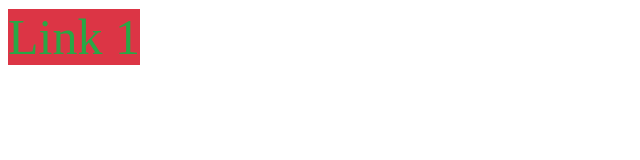
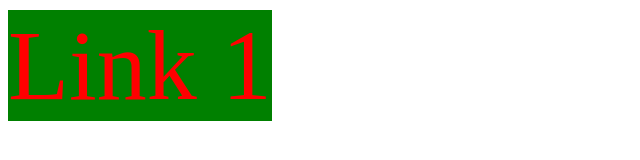
Before and after one commit to Volodymyr-Bratushchak/guppy, a plain HTML site: page index.html in a window 1280 px wide. Shown: the whole page, without its empty margins (0-640 px from the left). Drawn offline with Linux system fonts and the light colour scheme.

Commit message:
Nested mixins are used via @content feature.

```diff
--- a/theme/sass/import/_mixins.scss
+++ b/theme/sass/import/_mixins.scss
@@ -1,8 +1,6 @@
-@mixin media($w) {
-  @media only screen and (max-width: $w) {
-    h1 {
-      background: orange;
-    }
+@mixin media($min, $max) {
+  @media only screen and (min-width: $min - 1px) and (max-width: $max){
+    @content;
   };
 }
 
--- a/theme/sass/styles.scss
+++ b/theme/sass/styles.scss
@@ -1,4 +1,18 @@
 @import 'imports';
 
-@include media(1000px);
-@include block_styles($red, $green, 50px);
+@include media($lg, 10000px){
+  @include block_styles(green, red, 100px)
+};
+
+@include media($md, $lg){
+  @include block_styles(green, red, 100px)
+};
+
+@include media($sm, $md){
+  @include block_styles(red, green, 70px)
+};
+
+
+@include media(200px, $sm){
+  @include block_styles($red, $green, 50px)
+};
```
Also changed, not shown: theme/css/styles.css.
